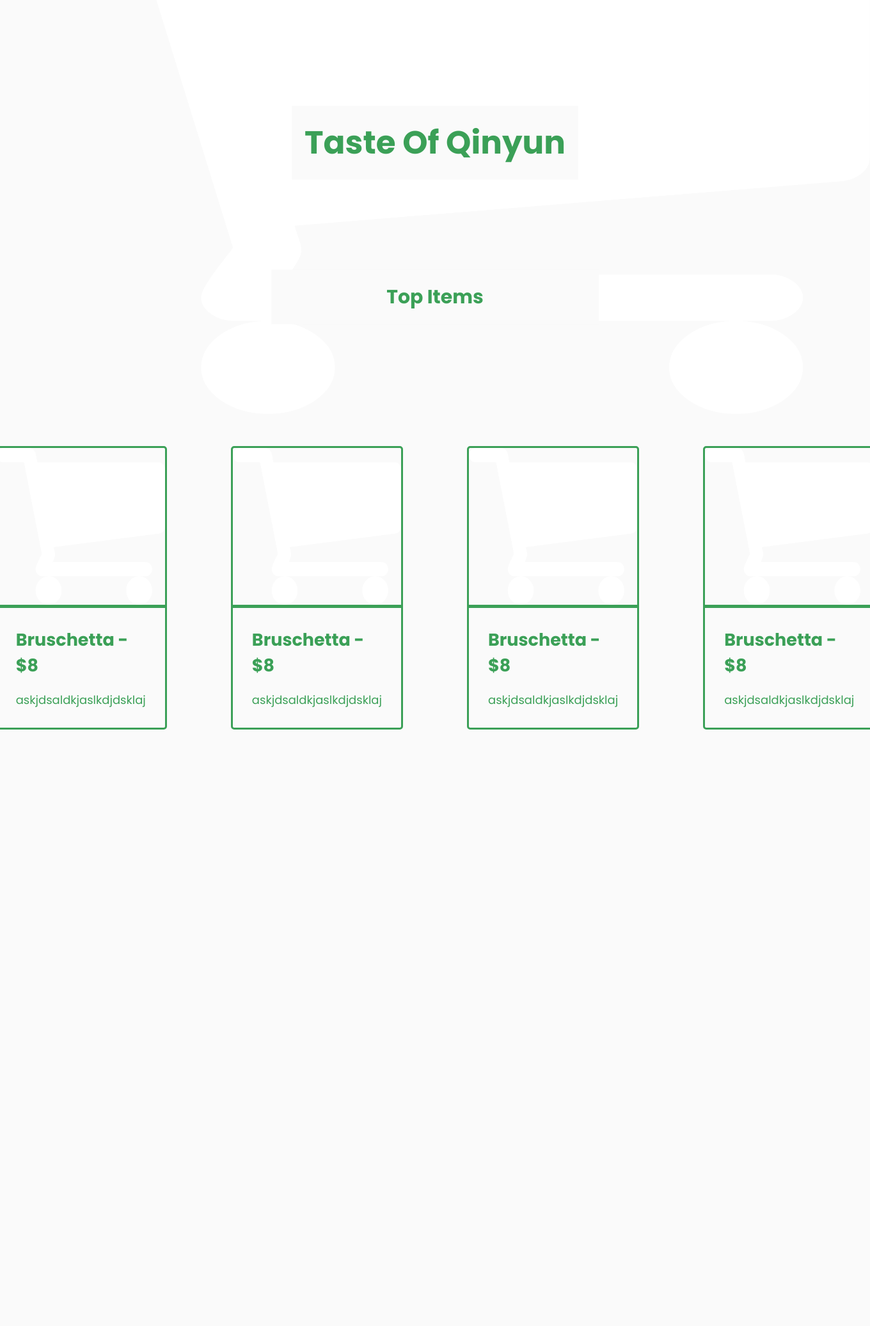
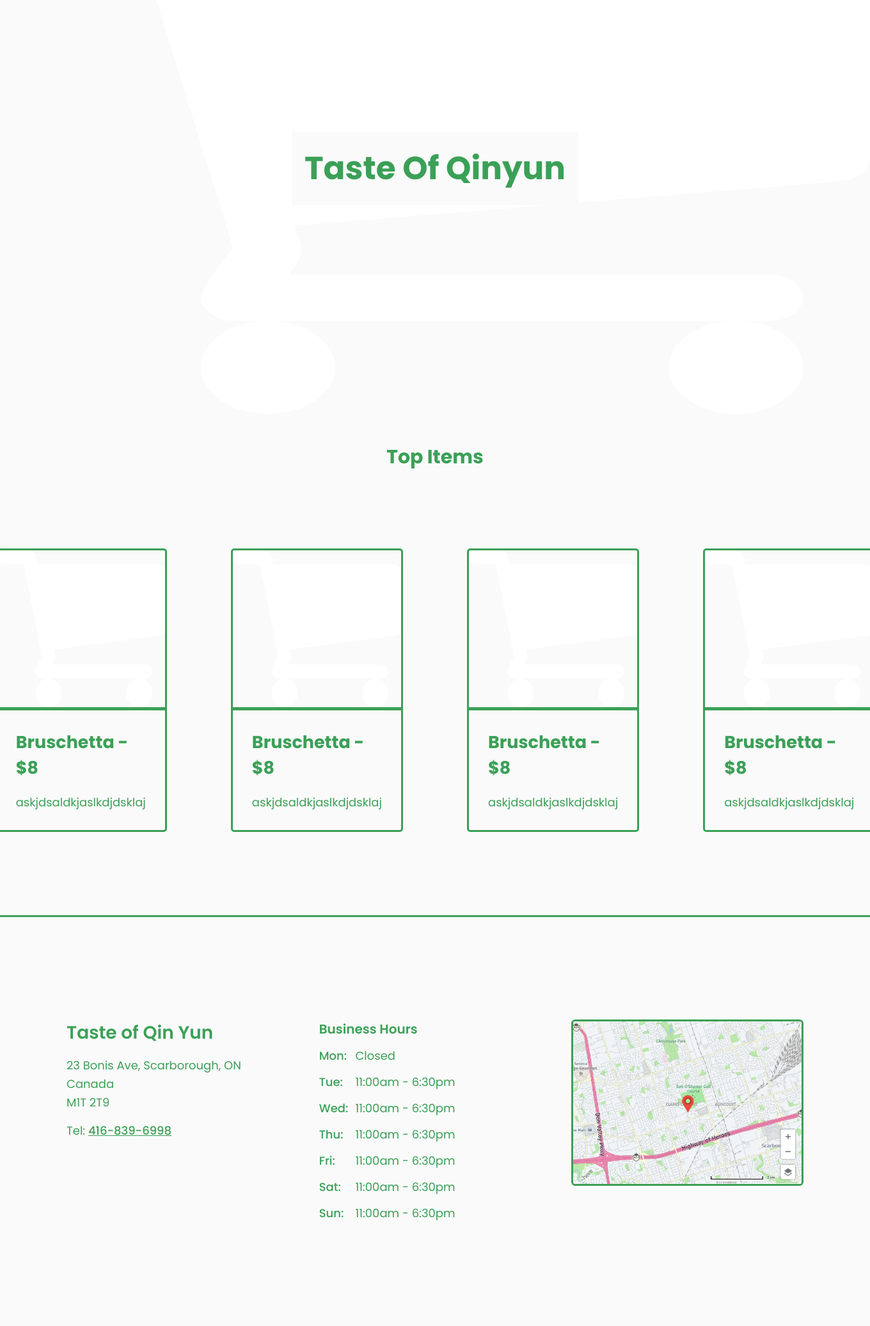
Before and after one commit to Poffesuer/Taste-of-Qin-Yun, a PHP site: page / in a window 1360 px wide. Shown: the part 213-2285 px from the top of the page at 64% size. Before the commit the page ends 1353 px from the top, so only its background shows below. Run offline with PHP 8.4, Linux system fonts and the light colour scheme.

Commit message:
location

```diff
--- a/admin/admin.php
+++ b/admin/admin.php
@@ -148,7 +148,7 @@ foreach ($orderItemsRows as $itemRow) {
                                                             <th scope="col">Product</th>
                                                             <th scope="col">Price</th>
                                                             <th scope="col">Quantity</th>
-                                                            <th scope="col">Line Total</th>
+                                                            <th scope="col">Amount Total</th>
                                                         </tr>
                                                     </thead>
                                                     <tbody>
--- a/css/style.css
+++ b/css/style.css
@@ -106,7 +106,7 @@ nav a:hover {
     margin-top: 40px;
     text-align: center;
     position: absolute;
-    top: 43%;
+    top: 55%;
     left: 50%;
     transform: translate(-50%, -50%);
     background-color: var(--background);
@@ -116,8 +116,8 @@ nav a:hover {
 
 .display {
     display: flex;
-
-    top: 60%;
+    margin-top: 10rem;
+    top: 70%;
     justify-content: center;
     align-items: center;
     z-index: 1;
@@ -148,6 +148,91 @@ nav a:hover {
     padding: 10px;
     margin: 0px 20px;
     margin-bottom: 20px;
+}
+
+.home-location {
+    border-top: 3px solid var(--primary);
+    background-color: var(--background);
+    margin-top: 5rem;
+    padding: 10rem 5rem;
+}
+
+.home-location-inner {
+    display: grid;
+    grid-template-columns: minmax(0, 1fr) minmax(0, 1fr) minmax(0, 1fr);
+    align-items: start;
+    gap: 2rem;
+    max-width: 72rem;
+    margin: 0 auto;
+}
+
+.home-location-col {
+    min-width: 0;
+}
+
+.home-location-info h2 {
+    font-size: 1.75rem;
+    font-weight: 600;
+    margin-bottom: 1rem;
+    color: var(--primary);
+}
+
+.home-location-address {
+    font-style: normal;
+    line-height: 1.6;
+    margin-bottom: 1rem;
+    color: var(--primary);
+}
+
+.home-location-tel {
+    margin-bottom: 0;
+}
+
+.home-location-tel a {
+    color: var(--primary);
+    font-weight: 500;
+}
+
+.home-location-tel a:hover {
+    color: var(--primary-dark);
+}
+
+.home-location-hours-title {
+    font-size: 1.25rem;
+    font-weight: 600;
+    margin-bottom: 0.75rem;
+    color: var(--primary);
+}
+
+.home-location-hours {
+    list-style: none;
+    padding: 0;
+    margin: 0;
+    line-height: 1.7;
+    color: var(--primary);
+}
+
+.home-location-hours li {
+    margin-bottom: 0.65rem;
+}
+
+.home-location-hours li:last-child {
+    margin-bottom: 0;
+}
+
+.home-location-day {
+    display: inline-block;
+    min-width: 3.25rem;
+    font-weight: 500;
+}
+
+.home-location-media img {
+    display: block;
+    width: 100%;
+    height: auto;
+    border-radius: 6px;
+    border: 3px solid var(--primary);
+    object-fit: contain;
 }
 
 
@@ -207,6 +292,15 @@ nav a:hover {
     .display-item p {
         margin: 0 12px 14px;
         font-size: 0.95rem;
+    }
+
+    .home-location {
+        padding: 1.75rem 1rem 2rem;
+    }
+
+    .home-location-inner {
+        grid-template-columns: 1fr;
+        gap: 1.5rem;
     }
 }
 
--- a/index.php
+++ b/index.php
@@ -51,6 +51,35 @@ if (session_status() === PHP_SESSION_NONE) {
             </section>
         </section>
     </section>
+
+    <section class="home-location" aria-labelledby="location-heading">
+        <div class="home-location-inner">
+            <div class="home-location-col home-location-info">
+                <h2 id="location-heading">Taste of Qin Yun</h2>
+                <address class="home-location-address">
+                    23 Bonis Ave, Scarborough, ON<br>
+                    Canada<br>
+                    M1T 2T9
+                </address>
+                <p class="home-location-tel">Tel: <a href="tel:+14168396998">416-839-6998</a></p>
+            </div>
+            <div class="home-location-col home-location-hours-wrap" aria-labelledby="location-hours-heading">
+                <h3 id="location-hours-heading" class="home-location-hours-title">Business Hours</h3>
+                <ul class="home-location-hours">
+                    <li><span class="home-location-day">Mon:</span> Closed</li>
+                    <li><span class="home-location-day">Tue:</span> 11:00am - 6:30pm</li>
+                    <li><span class="home-location-day">Wed:</span> 11:00am - 6:30pm</li>
+                    <li><span class="home-location-day">Thu:</span> 11:00am - 6:30pm</li>
+                    <li><span class="home-location-day">Fri:</span> 11:00am - 6:30pm</li>
+                    <li><span class="home-location-day">Sat:</span> 11:00am - 6:30pm</li>
+                    <li><span class="home-location-day">Sun:</span> 11:00am - 6:30pm</li>
+                </ul>
+            </div>
+            <div class="home-location-col home-location-media">
+                <img src="images/location.png" alt="Map and directions to Taste of Qin Yun" loading="lazy" decoding="async">
+            </div>
+        </div>
+    </section>
 </body>
 
 </html>
```
Also changed, not shown: images/location.png (added).
